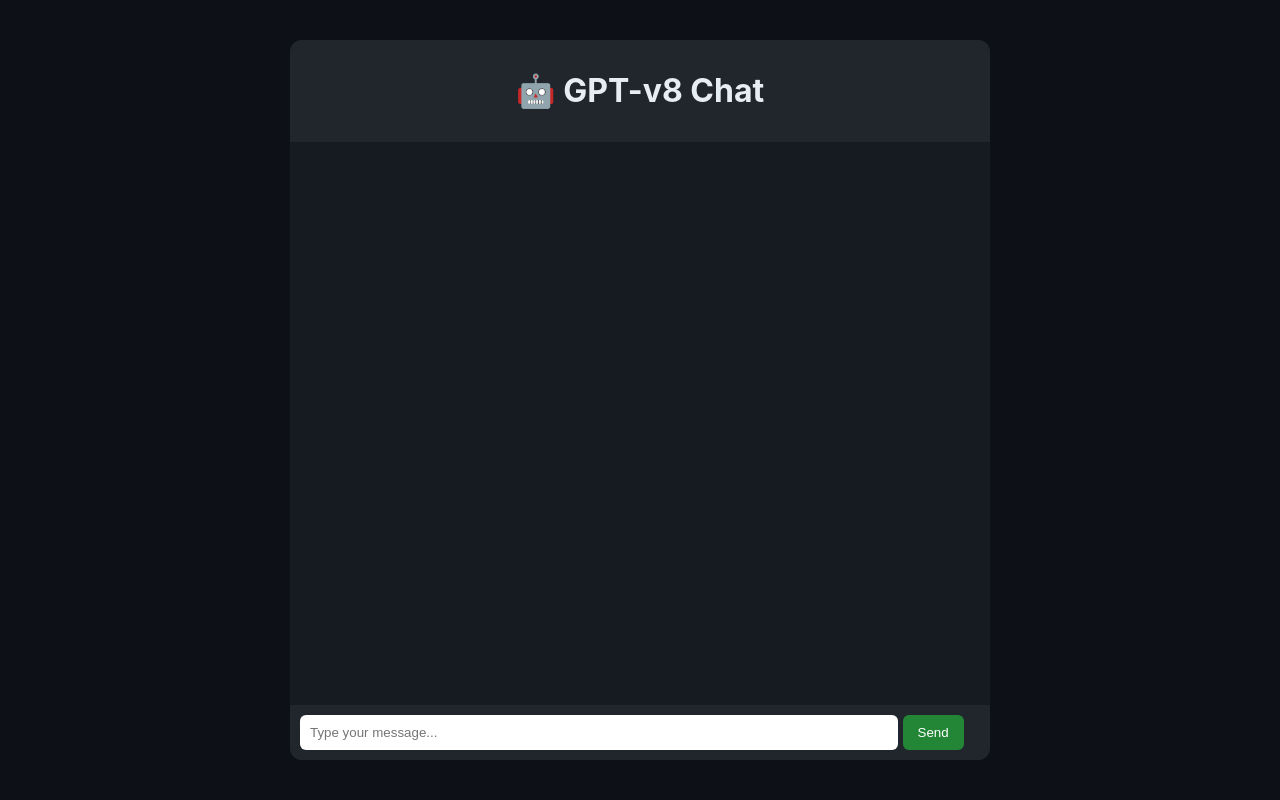
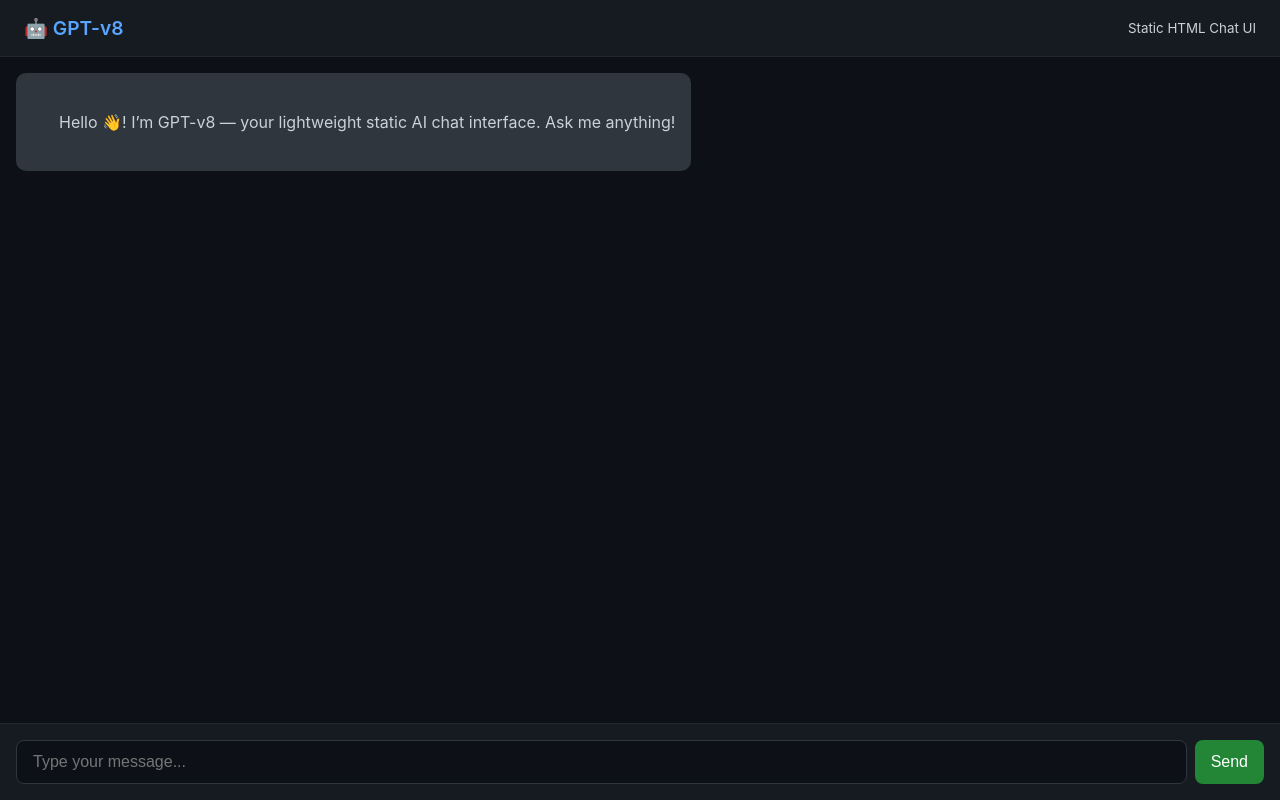
Before and after one commit to akinsokpah1/GPT-v8, a plain HTML site: page index.html in a window 1280 px wide. Drawn offline with Linux system fonts and the light colour scheme.

Commit message:
Update index.html

```diff
--- a/index.html
+++ b/index.html
@@ -3,23 +3,188 @@
 <head>
   <meta charset="UTF-8" />
   <meta name="viewport" content="width=device-width, initial-scale=1.0" />
-  <title>GPT-v8 Chat</title>
-  <link rel="stylesheet" href="style.css" />
+  <title>GPT-v8 | AI Chat UI</title>
+  <style>
+    /* ====== Global Styles ====== */
+    * { margin: 0; padding: 0; box-sizing: border-box; }
+    body {
+      font-family: "Inter", sans-serif;
+      background: #0d1117;
+      color: #c9d1d9;
+      display: flex;
+      flex-direction: column;
+      height: 100vh;
+    }
+
+    header {
+      background: #161b22;
+      padding: 1rem 1.5rem;
+      display: flex;
+      align-items: center;
+      justify-content: space-between;
+      border-bottom: 1px solid #21262d;
+    }
+
+    header h1 {
+      font-size: 1.2rem;
+      font-weight: 600;
+      color: #58a6ff;
+    }
+
+    main {
+      flex: 1;
+      overflow-y: auto;
+      padding: 1rem;
+      display: flex;
+      flex-direction: column;
+      gap: 1rem;
+    }
+
+    .message {
+      max-width: 75%;
+      padding: 0.8rem 1rem;
+      border-radius: 10px;
+      white-space: pre-wrap;
+      line-height: 1.5;
+    }
+
+    .user {
+      background: #238636;
+      align-self: flex-end;
+      color: #fff;
+    }
+
+    .assistant {
+      background: #30363d;
+      align-self: flex-start;
+    }
+
+    footer {
+      background: #161b22;
+      padding: 1rem;
+      display: flex;
+      gap: 0.5rem;
+      border-top: 1px solid #21262d;
+    }
+
+    input, button {
+      border: none;
+      outline: none;
+      border-radius: 8px;
+      font-size: 1rem;
+    }
+
+    input {
+      flex: 1;
+      padding: 0.75rem 1rem;
+      background: #0d1117;
+      color: #c9d1d9;
+      border: 1px solid #30363d;
+    }
+
+    button {
+      padding: 0.75rem 1rem;
+      background: #238636;
+      color: white;
+      font-weight: 500;
+      cursor: pointer;
+      transition: background 0.2s;
+    }
+
+    button:hover {
+      background: #2ea043;
+    }
+
+    /* Scrollbar */
+    ::-webkit-scrollbar {
+      width: 8px;
+    }
+    ::-webkit-scrollbar-thumb {
+      background: #30363d;
+      border-radius: 4px;
+    }
+  </style>
 </head>
 <body>
-  <div class="app">
-    <header><h1>🤖 GPT-v8 Chat</h1></header>
+  <header>
+    <h1>🤖 GPT-v8</h1>
+    <small>Static HTML Chat UI</small>
+  </header>
 
-    <main id="chat-container"></main>
+  <main id="chat-box">
+    <div class="assistant message">
+      Hello 👋! I’m GPT-v8 — your lightweight static AI chat interface. Ask me anything!
+    </div>
+  </main>
 
-    <footer>
-      <form id="chat-form">
-        <input type="text" id="user-input" placeholder="Type your message..." autocomplete="off" required />
-        <button type="submit">Send</button>
-      </form>
-    </footer>
-  </div>
+  <footer>
+    <input id="user-input" type="text" placeholder="Type your message..." />
+    <button id="send-btn">Send</button>
+  </footer>
 
-  <script src="script.js"></script>
+  <script>
+    const chatBox = document.getElementById("chat-box");
+    const userInput = document.getElementById("user-input");
+    const sendBtn = document.getElementById("send-btn");
+
+    async function sendMessage() {
+      const text = userInput.value.trim();
+      if (!text) return;
+
+      // Display user message
+      appendMessage(text, "user");
+      userInput.value = "";
+
+      // Local AI simulation (can connect to backend)
+      appendMessage("Thinking...", "assistant");
+      const messages = chatBox.querySelectorAll(".assistant");
+      const loading = messages[messages.length - 1];
+
+      // Call backend proxy (replace URL)
+      try {
+        const response = await fetch("http://localhost:3000/api/chat", {
+          method: "POST",
+          headers: { "Content-Type": "application/json" },
+          body: JSON.stringify({ prompt: text })
+        });
+        const data = await response.json();
+        loading.textContent = data.reply || "⚡ Response unavailable.";
+      } catch (err) {
+        loading.textContent = "❌ Error connecting to backend.";
+      }
+
+      saveChat();
+    }
+
+    function appendMessage(text, sender) {
+      const msg = document.createElement("div");
+      msg.classList.add("message", sender);
+      msg.textContent = text;
+      chatBox.appendChild(msg);
+      chatBox.scrollTop = chatBox.scrollHeight;
+    }
+
+    function saveChat() {
+      const messages = Array.from(document.querySelectorAll(".message")).map(m => ({
+        sender: m.classList.contains("user") ? "user" : "assistant",
+        text: m.textContent
+      }));
+      localStorage.setItem("gptv8_chat", JSON.stringify(messages));
+    }
+
+    function loadChat() {
+      const saved = localStorage.getItem("gptv8_chat");
+      if (!saved) return;
+      const messages = JSON.parse(saved);
+      messages.forEach(m => appendMessage(m.text, m.sender));
+    }
+
+    sendBtn.addEventListener("click", sendMessage);
+    userInput.addEventListener("keypress", e => {
+      if (e.key === "Enter") sendMessage();
+    });
+
+    loadChat();
+  </script>
 </body>
 </html>
```
